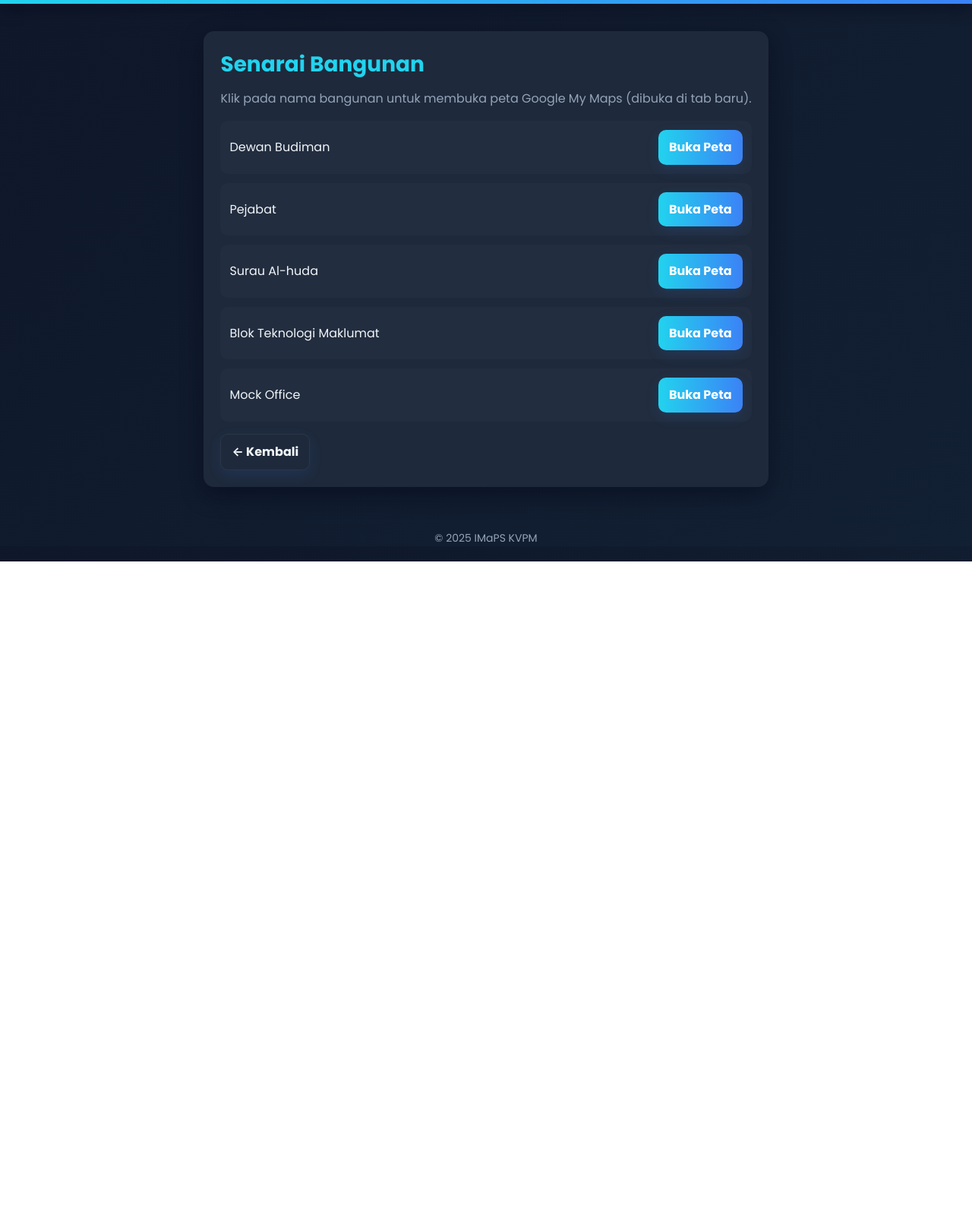
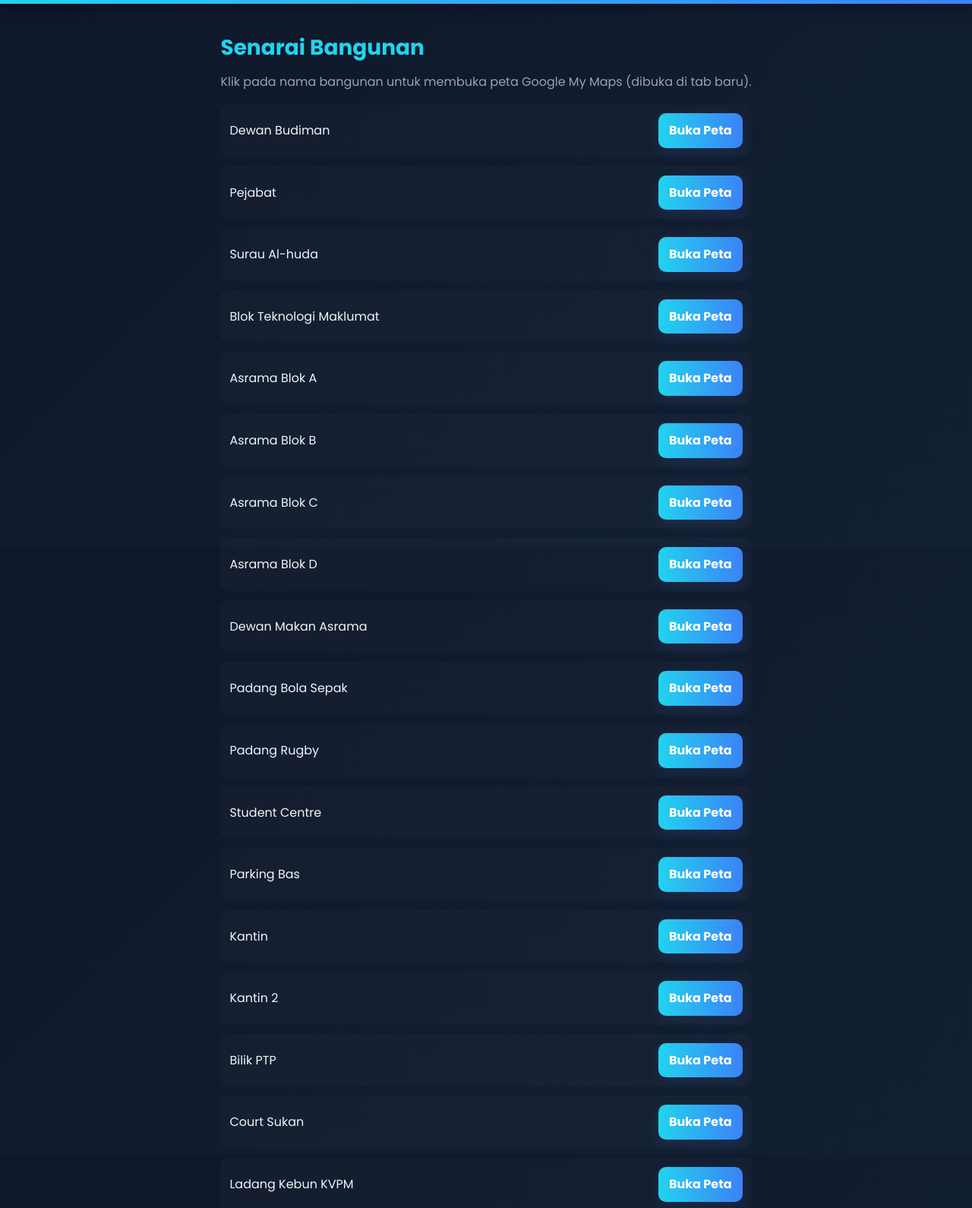
Before and after one commit to AqilDanish-Hub/IMaps-KVPM, a plain HTML site: page items.html in a window 1280 px wide. Shown: the part 81-1671 px from the top of the page at 76% size. Before the commit the page ends 820 px from the top, so only its background shows below. Drawn offline with Linux system fonts and the light colour scheme.

Commit message:
Update items.html

```diff
--- a/items.html
+++ b/items.html
@@ -10,8 +10,10 @@
 <body>
   <div class="header">
     <div class="brand">
-      <!-- ✅ Updated logo -->
-      <img src="logo.png" alt="IMaPS KVPM Logo" class="logo" width="60" height="60" style="margin-right:10px">
+      <!-- ✅ Logo dalam kotak biru -->
+      <div class="logo" style="display:flex;align-items:center;justify-content:center;">
+        <img src="logo.png" alt="IMaPS KVPM Logo" width="40" height="40">
+      </div>
       <div>
         <h1>IMaPS KVPM</h1>
         <div class="small">Pemetaan Interaktif — Kolej Vokasional Pasir Mas</div>
@@ -25,23 +27,42 @@
   </div>
 
   <main class="container">
-    <div class="card">
-      <h2 class="hero-title">Senarai Bangunan</h2>
-      <p class="lead">Klik pada nama bangunan untuk membuka peta Google My Maps (dibuka di tab baru).</p>
+    <h2 class="hero-title">Senarai Bangunan</h2>
+    <p class="lead">Klik pada nama bangunan untuk membuka peta Google My Maps (dibuka di tab baru).</p>
 
-      <div class="items">
-        <!-- your item list remains unchanged -->
-        <div class="item"><div>Dewan Budiman</div><div><a class="btn" target="_blank" rel="noopener" href="https://www.google.com/maps/d/u/0/edit?mid=1rzsq0Y17JVg2CwOjup-DFrcuYT2XAyI&usp=sharing">Buka Peta</a></div></div>
-        <div class="item"><div>Pejabat</div><div><a class="btn" target="_blank" rel="noopener" href="https://www.google.com/maps/d/u/0/edit?mid=1rzsq0Y17JVg2CwOjup-DFrcuYT2XAyI&usp=sharing">Buka Peta</a></div></div>
-        <div class="item"><div>Surau Al-huda</div><div><a class="btn" target="_blank" rel="noopener" href="https://www.google.com/maps/d/u/0/edit?mid=1rzsq0Y17JVg2CwOjup-DFrcuYT2XAyI&usp=sharing">Buka Peta</a></div></div>
-        <div class="item"><div>Blok Teknologi Maklumat</div><div><a class="btn" target="_blank" rel="noopener" href="https://www.google.com/maps/d/u/0/edit?mid=1rzsq0Y17JVg2CwOjup-DFrcuYT2XAyI&usp=sharing">Buka Peta</a></div></div>
-        <!-- … (all other items same) … -->
-        <div class="item"><div>Mock Office</div><div><a class="btn" target="_blank" rel="noopener" href="https://www.google.com/maps/d/u/0/edit?mid=1rzsq0Y17JVg2CwOjup-DFrcuYT2XAyI&usp=sharing">Buka Peta</a></div></div>
-      </div>
-
-      <div style="margin-top:16px">
-        <a class="btn secondary" href="index.html">← Kembali</a>
-      </div>
+    <div class="items">
+      <div class="item"><div>Dewan Budiman</div><div><a class="btn" target="_blank" href="#">Buka Peta</a></div></div>
+      <div class="item"><div>Pejabat</div><div><a class="btn" target="_blank" href="#">Buka Peta</a></div></div>
+      <div class="item"><div>Surau Al-huda</div><div><a class="btn" target="_blank" href="#">Buka Peta</a></div></div>
+      <div class="item"><div>Blok Teknologi Maklumat</div><div><a class="btn" target="_blank" href="#">Buka Peta</a></div></div>
+      <div class="item"><div>Asrama Blok A</div><div><a class="btn" target="_blank" href="#">Buka Peta</a></div></div>
+      <div class="item"><div>Asrama Blok B</div><div><a class="btn" target="_blank" href="#">Buka Peta</a></div></div>
+      <div class="item"><div>Asrama Blok C</div><div><a class="btn" target="_blank" href="#">Buka Peta</a></div></div>
+      <div class="item"><div>Asrama Blok D</div><div><a class="btn" target="_blank" href="#">Buka Peta</a></div></div>
+      <div class="item"><div>Dewan Makan Asrama</div><div><a class="btn" target="_blank" href="#">Buka Peta</a></div></div>
+      <div class="item"><div>Padang Bola Sepak</div><div><a class="btn" target="_blank" href="#">Buka Peta</a></div></div>
+      <div class="item"><div>Padang Rugby</div><div><a class="btn" target="_blank" href="#">Buka Peta</a></div></div>
+      <div class="item"><div>Student Centre</div><div><a class="btn" target="_blank" href="#">Buka Peta</a></div></div>
+      <div class="item"><div>Parking Bas</div><div><a class="btn" target="_blank" href="#">Buka Peta</a></div></div>
+      <div class="item"><div>Kantin</div><div><a class="btn" target="_blank" href="#">Buka Peta</a></div></div>
+      <div class="item"><div>Kantin 2</div><div><a class="btn" target="_blank" href="#">Buka Peta</a></div></div>
+      <div class="item"><div>Bilik PTP</div><div><a class="btn" target="_blank" href="#">Buka Peta</a></div></div>
+      <div class="item"><div>Court Sukan</div><div><a class="btn" target="_blank" href="#">Buka Peta</a></div></div>
+      <div class="item"><div>Ladang Kebun KVPM</div><div><a class="btn" target="_blank" href="#">Buka Peta</a></div></div>
+      <div class="item"><div>Bilik Mesyuarat</div><div><a class="btn" target="_blank" href="#">Buka Peta</a></div></div>
+      <div class="item"><div>Koperasi Sekolah</div><div><a class="btn" target="_blank" href="#">Buka Peta</a></div></div>
+      <div class="item"><div>Garage Automotif</div><div><a class="btn" target="_blank" href="#">Buka Peta</a></div></div>
+      <div class="item"><div>Wakaf Amal</div><div><a class="btn" target="_blank" href="#">Buka Peta</a></div></div>
+      <div class="item"><div>Cyber Cafe Asrama</div><div><a class="btn" target="_blank" href="#">Buka Peta</a></div></div>
+      <div class="item"><div>Koperasi Asrama</div><div><a class="btn" target="_blank" href="#">Buka Peta</a></div></div>
+      <div class="item"><div>Bilik Warden</div><div><a class="btn" target="_blank" href="#">Buka Peta</a></div></div>
+      <div class="item"><div>Pejabat Penyelia Asrama</div><div><a class="btn" target="_blank" href="#">Buka Peta</a></div></div>
+      <div class="item"><div>Makmal ICT</div><div><a class="btn" target="_blank" href="#">Buka Peta</a></div></div>
+      <div class="item"><div>Rumah Warden</div><div><a class="btn" target="_blank" href="#">Buka Peta</a></div></div>
+      <div class="item"><div>Rumah Pengarah</div><div><a class="btn" target="_blank" href="#">Buka Peta</a></div></div>
+      <div class="item"><div>Pondok Guard</div><div><a class="btn" target="_blank" href="#">Buka Peta</a></div></div>
+      <div class="item"><div>Bilik Psikologi dan Kerjaya</div><div><a class="btn" target="_blank" href="#">Buka Peta</a></div></div>
+      <div class="item"><div>Mock Office</div><div><a class="btn" target="_blank" href="#">Buka Peta</a></div></div>
     </div>
   </main>
 
```
